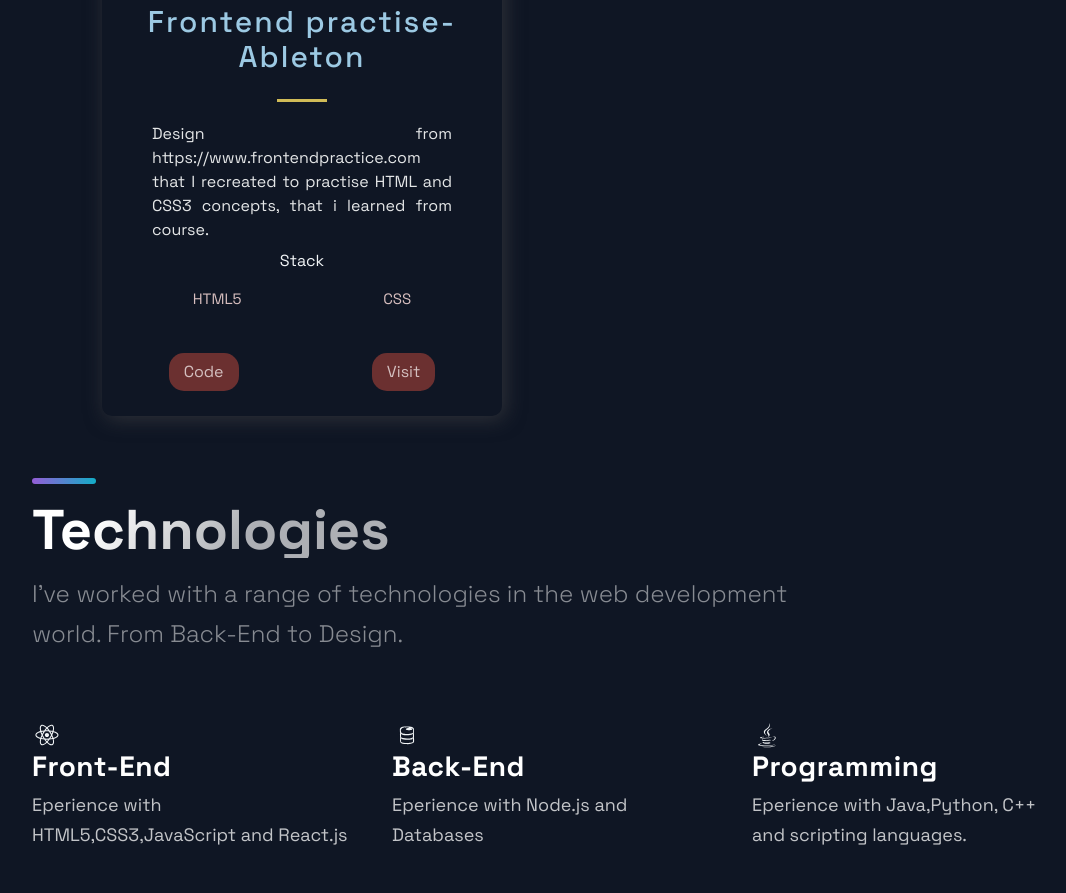
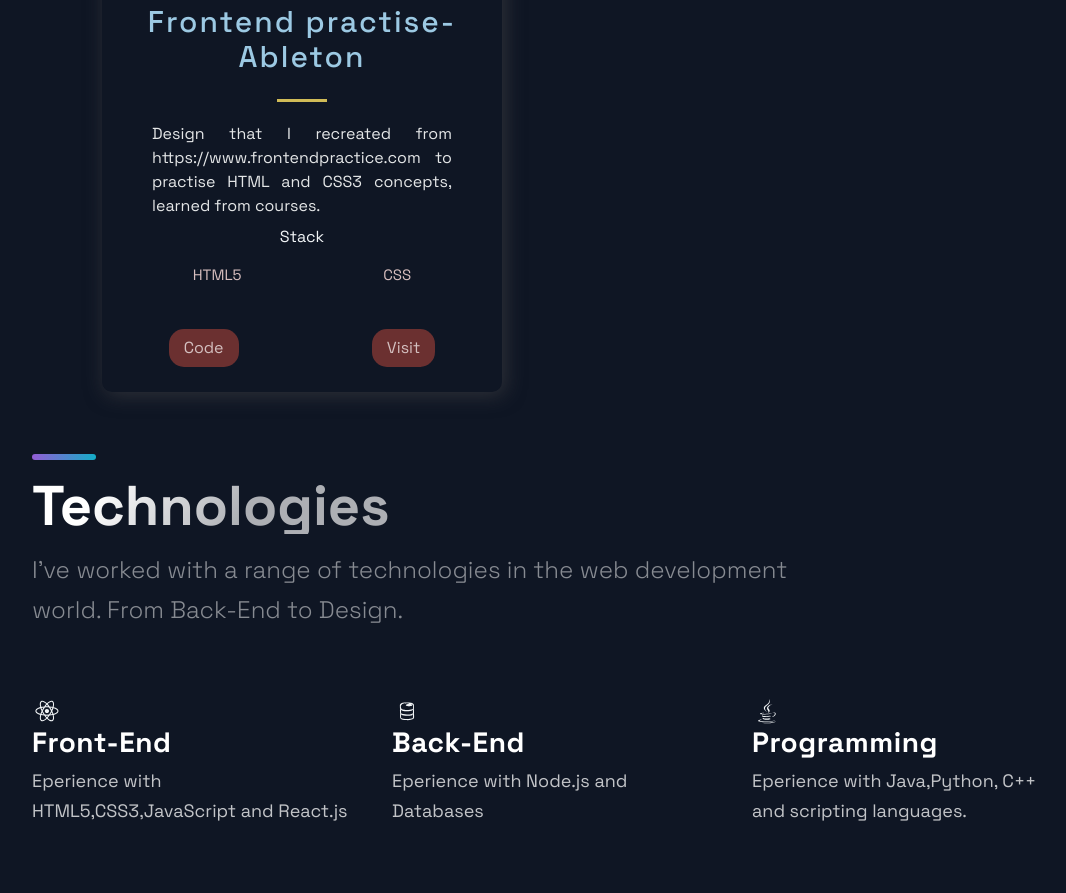
Before and after one commit to Kaskadieris/React_portfolio, a Next.js app: page / in a window 1280 px wide. Shown: the part 1980-2873 px from the top of the page, without its empty margins (88-1154 px from the left). Built offline with nearby package versions, Linux system fonts and the light colour scheme.

Commit message:
Added one new project to project list-text fix

```diff
--- a/src/constants/constants.js
+++ b/src/constants/constants.js
@@ -22,7 +22,7 @@ export const projects = [
 
   {
     title: 'Frontend practise-Ableton',
-    description: "Design from https://www.frontendpractice.com that I recreated to practise HTML and CSS3 concepts, that i learned from course.",
+    description: "Design that I recreated from https://www.frontendpractice.com  to practise HTML and CSS3 concepts, learned from courses.",
       image: '/images/3.jpg',
       tags: ['HTML5', 'CSS'],
     source: 'https://github.com/Kaskadieris/FrontedPractise-1',
```
